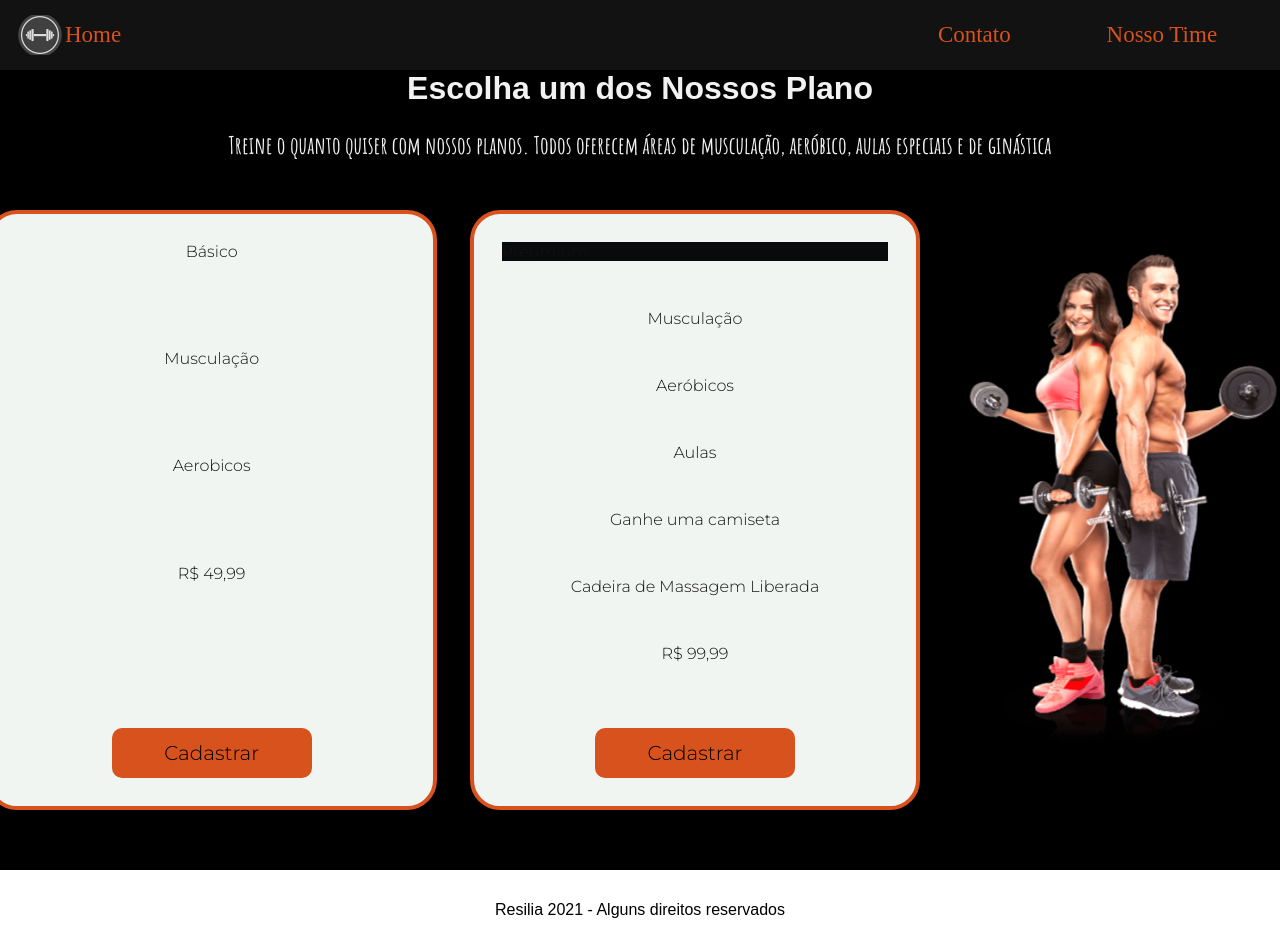
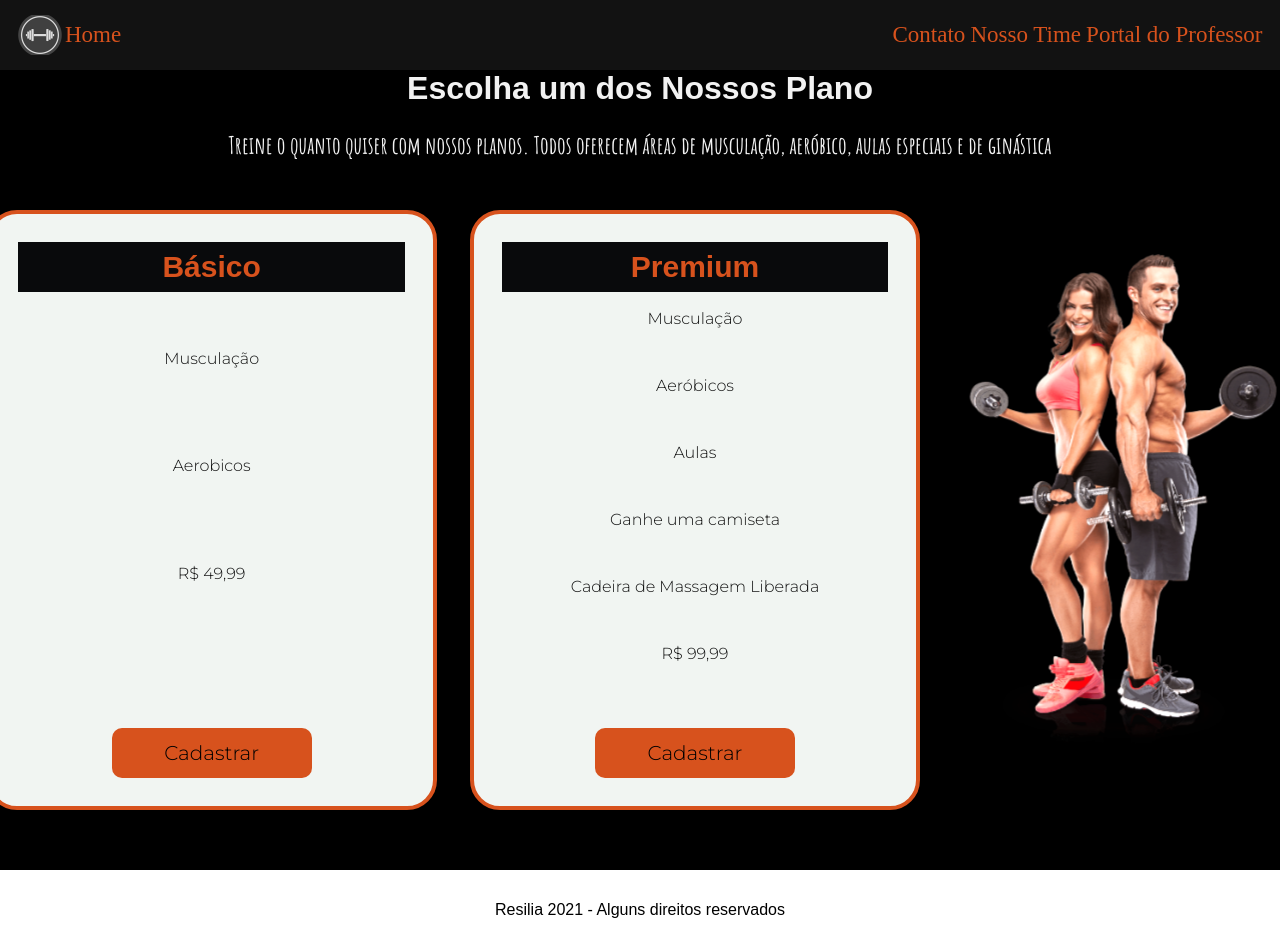
Before and after one commit to danielvdg/Resilientes-Solutions-Academia, a React (Create React App) app: page / in a window 1280 px wide. Built offline with nearby package versions, Linux system fonts and the light colour scheme.

Commit message:
alterando e estilizando titulo do modal

```diff
--- a/src/App.jsx
+++ b/src/App.jsx
@@ -9,9 +9,11 @@ import Footer from "./Components/Footer";
 import Home from "./Pages/Home";
 import Contato from "./Pages/Contato";
 import NossoTime from "./Pages/NossoTime";
+import Professor from "./Pages/Professor";
 //Import Sytles
 import { ligth } from "./Style/Theme/ligth";
 import * as S from './Style/App.styles'
+
 
 
 
@@ -27,6 +29,7 @@ const App = () => {
               <Route path='/' exact component={Home}></Route>
               <Route path='/contato' exact component={Contato}></Route>
               <Route path='/nossotime' exact component={NossoTime}></Route>
+              <Route path='/professor' exact component={Professor}></Route>
             </Switch>
           <Footer/>
         </BrowserRouter>
--- a/src/Components/Header/index.jsx
+++ b/src/Components/Header/index.jsx
@@ -12,6 +12,7 @@ const Header = () => {
            <S.Nav>
                <S.Link href='/contato'>Contato</S.Link>
                <S.Link href='/nossotime'>Nosso Time</S.Link>
+               <S.Link href='/professor'>Portal do Professor</S.Link>
            </S.Nav>
        </S.Container>
     )
--- a/src/Pages/Home/index.jsx
+++ b/src/Pages/Home/index.jsx
@@ -16,7 +16,7 @@ const Home = () => {
       <S.plano>
         <S.cardPlano>
           <S.ul>
-            <S.li>Básico</S.li>
+            <S.li><S.planoLista>Básico</S.planoLista></S.li>
             <S.li>Musculação</S.li>
             <S.li>Aerobicos</S.li>
             <S.li>R$ 49,99</S.li>
@@ -30,7 +30,7 @@ const Home = () => {
         <S.cardPlano>
           <S.ul>
             <S.li>
-              <S.planoLista>Preumium</S.planoLista>
+              <S.planoLista>Premium</S.planoLista>
             </S.li>
             <S.li>Musculação</S.li>
             <S.li>Aeróbicos</S.li>
--- a/src/Pages/Home/style.js
+++ b/src/Pages/Home/style.js
@@ -109,7 +109,17 @@ export const li = styled.li`
 `
 export const planoLista = styled.p`
     width: 100%;
+    height: 50px;
+    font-size: 30px;
+    display: flex;
     background: ${props=> props.theme.cores.preto2};
+    color: ${props=> props.theme.cores.laranja};
+    font-family: ${props=> props.theme.fonts.titulo} ;
+    font-weight: bold ;
+    text-align:  center;
+    align-items: center;
+    justify-content: center;
+
 `
 export const card =styled.div`
 grid-area: picture;
--- /dev/null
+++ b/src/Pages/Professor/index.jsx
@@ -0,0 +1,11 @@
+import React from 'react'
+import * as S from './style'
+const Professores = () => {
+    return (
+        <S.Container>
+
+        </S.Container>
+    )
+}
+
+export default Professores;
--- /dev/null
+++ b/src/Pages/Professor/style.js
@@ -0,0 +1,7 @@
+import styled from "styled-components";
+
+export const Container = styled.div`
+width: 100%;
+height: 100%;
+
+`
```
